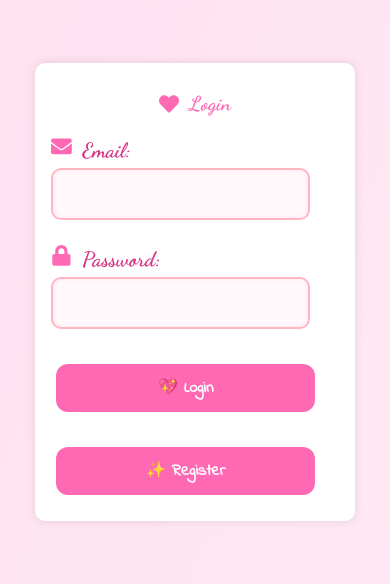
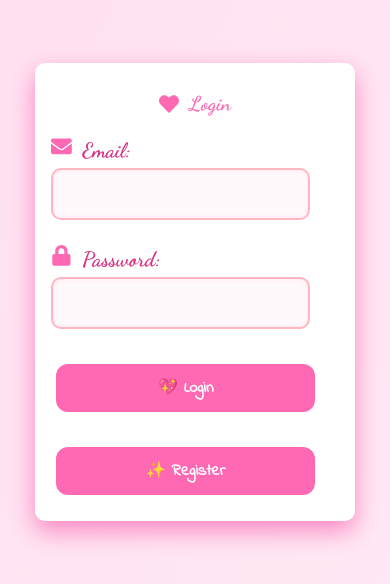
Before and after one commit to ShaynaMBarclay/angyportalfrontend, a React (Vite) app: page / in a window 390 px wide. Shown: the part 130-714 px from the top of the page. Built offline with nearby package versions, Linux system fonts and the light colour scheme; no server answers.

Commit message:
fixed box shadow on mobile

```diff
--- a/src/Styles/App.css
+++ b/src/Styles/App.css
@@ -20,6 +20,7 @@ body  {
   width: 100vw;
   min-height: 100vh;
   box-sizing: border-box;
+
 }
 
 
--- a/src/Styles/Dashboard.css
+++ b/src/Styles/Dashboard.css
@@ -8,7 +8,7 @@
   border-radius: 20px;
   padding: 30px;
   text-align: center;
-  box-shadow: 0 0 15px #f7c2dd;
+  box-shadow: 0 0 20px #f57dbb;
 }
 
 h2 {
--- a/src/Styles/Login.css
+++ b/src/Styles/Login.css
@@ -7,7 +7,7 @@
   background-color: #fff0f6;
   padding: 50px;
   border-radius: 20px;
-  box-shadow: 0 10px 25px rgba(255, 105, 180, 0.2);
+  box-shadow: 0 10px 25px rgba(246, 41, 143, 0.499) !important;
   text-align: center;
 }
 
```
